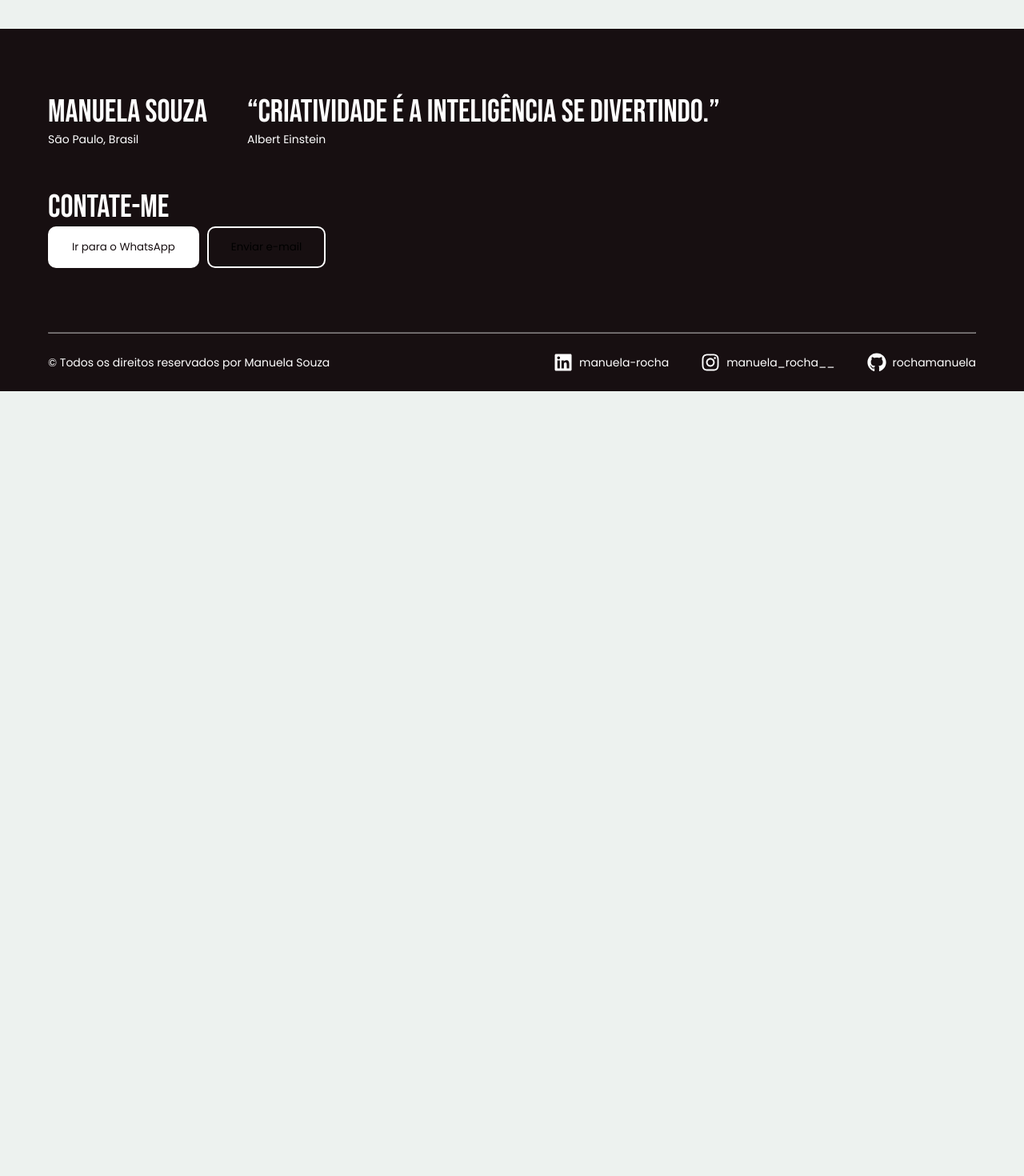
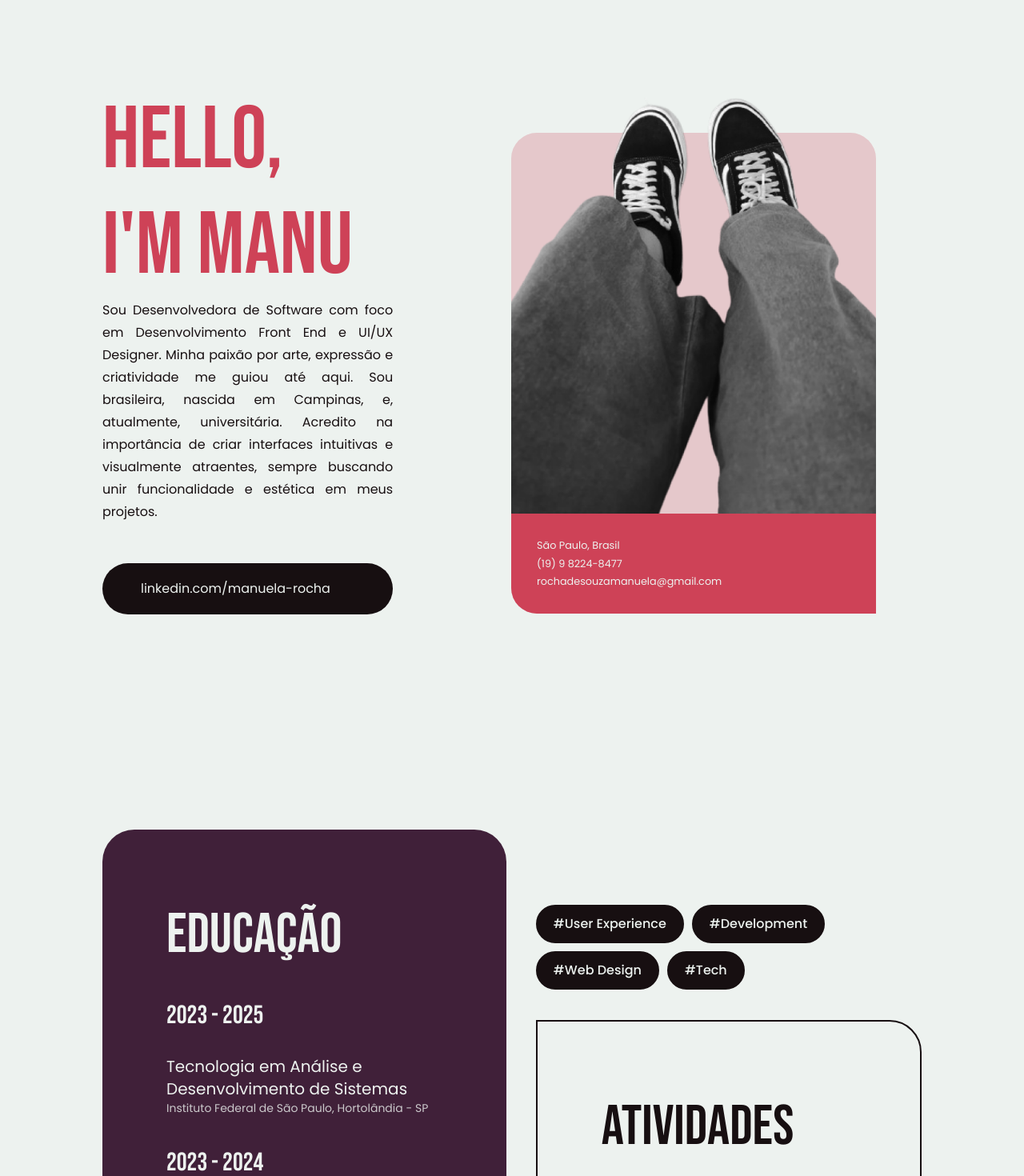
Before and after one commit to rochamanuela/my-portfolio, a React (Vite) app: page / in a window 1280 px wide. Shown: the part 100-1570 px from the top of the page at 80% size. Before the commit the page ends 800 px from the top, so only its background shows below. Built offline with nearby package versions, Linux system fonts and the light colour scheme.

Commit message:
style: adjust styles

```diff
--- a/src/App.jsx
+++ b/src/App.jsx
@@ -13,11 +13,11 @@ function App() {
   return (
     <div>
       <Navbar />
-      {/* <Header />
+      {/* <Header /> */}
       <About />
       <Education />
-      <Skills />
-      <Experience /> */}
+      {/* <Skills /> */}
+      {/* <Experience /> */}
       <Footer />
     </div>
   )
--- a/src/components/About/index.jsx
+++ b/src/components/About/index.jsx
@@ -22,8 +22,10 @@ export default function About() {
           <p>São Paulo, Brasil</p>
           <p>(19) 9 8224-8477</p>
           <p>rochadesouzamanuela@gmail.com</p>
-          <span className="span-1">Abril 28, 2004</span>
-          <span className="span-2">Brasileira</span>
+          {/* <span className="span-1">Abril 28, 2004</span>
+          <span className="span-2">Brasileira</span> */}
+
+          {/* animações https://codesandbox.io/p/sandbox/react-awesome-reveal-typescript-177uom */}
         </div>
       </div>
     </div>
--- a/src/components/About/style.css
+++ b/src/components/About/style.css
@@ -54,10 +54,13 @@
     z-index: 1;
     background-color: #E5C8CB;
     border-radius: 40px;
+    margin-top: 55px;
 }
 
 .about-me .legs-image {
-    z-index: 1;
+    z-index: -1;
+    position: relative;
+    margin-top: -55px;
 }
 
 .about-me span {
@@ -80,3 +83,62 @@
     /* left: 1503px; */
     right: 7%;
 }
+
+@media screen and (max-width: 1500px) {
+    .about-me .contact {
+        scale: 0.9;
+    }
+}
+
+@media screen and (max-width: 1400px) {
+    .about-me .contact {
+        scale: 0.85;
+    }
+}
+
+@media screen and (max-width: 1300px) {
+    .about-me .contact {
+        scale: 0.8;
+    }
+}
+
+@media screen and (max-width: 1200px) {
+    .about-me {
+        flex-direction: column;
+    }
+
+    .about-me p {
+        width: 100%;
+    }
+
+    .about-me .linkedin {
+        width: calc(100% - 48px)
+    }
+}
+
+@media screen and (max-width: 570px) {
+    .about-me .contact {
+        scale: .7;
+    }
+}
+
+@media screen and (max-width: 510px) {
+    .about-me .contact {
+        scale: .6;
+    }
+}
+
+@media screen and (max-width: 430px) {
+    .about-me .contact {
+        scale: .5;
+    }
+
+    .about-me .linkedin {
+        font-size: 12px
+    }
+
+    .about-me-title {
+        font-size: 94px;
+        line-height: 110px;
+    }
+}
--- a/src/components/Education/style.css
+++ b/src/components/Education/style.css
@@ -28,6 +28,7 @@
     font-weight: 400;
     font-size: 32px;
     line-height: 38px;
+    white-space: nowrap;
 }
 
 .education-content h1 {
@@ -65,6 +66,7 @@
 .tag {
     padding: 10px 20px;
     border-radius: 33px;
+    white-space: nowrap;
 }
 
 .tags-outline {
@@ -93,3 +95,71 @@
 .education .last-child {
     margin-top: 94px;
 }
+
+p.subtitle {
+    font-style: normal;
+    font-weight: 400;
+    font-size: 20px;
+    line-height: 28px;
+}
+
+p.location {
+    font-style: normal;
+    font-weight: 400;
+    font-size: 14px;
+    line-height: 20px;
+    opacity: .8;
+}
+
+@media screen and (max-width: 1770px) {
+    .tags-filled {
+        flex-wrap: wrap;
+        margin-bottom: 38px;
+    }
+
+    .tags-outline {
+        flex-wrap: wrap;
+        margin-top: 38px;
+    }
+
+    .tags-filled .tag,
+    .tags-outline .tag {
+        margin-bottom: 0px;
+        margin-top: 0px;
+    }
+}
+
+@media screen and (max-width: 1580px) {
+    .education-content-child .item {
+        flex-direction: column;
+        align-items: flex-start;
+    }
+}
+
+@media screen and (max-width: 1237px) {
+    .education {
+        flex-direction: column;
+    }
+
+    .education-content-child .item {
+        gap: 15px;
+    }
+}
+
+@media screen and (max-width: 690px) {
+    .education-content {
+        padding: 15.5% 13%;
+    }
+
+    .education-child .filled {
+        border-radius: 30px 30px 0px 30px;
+    }
+
+    .education-child .outline {
+        border-radius: 0px 30px 30px 30px;
+    }
+
+    .education-content h1 {
+        font-size: 54px;
+    }
+}
```
Also changed, not shown: 1 other file (tests, documents, lock files or other folders).
